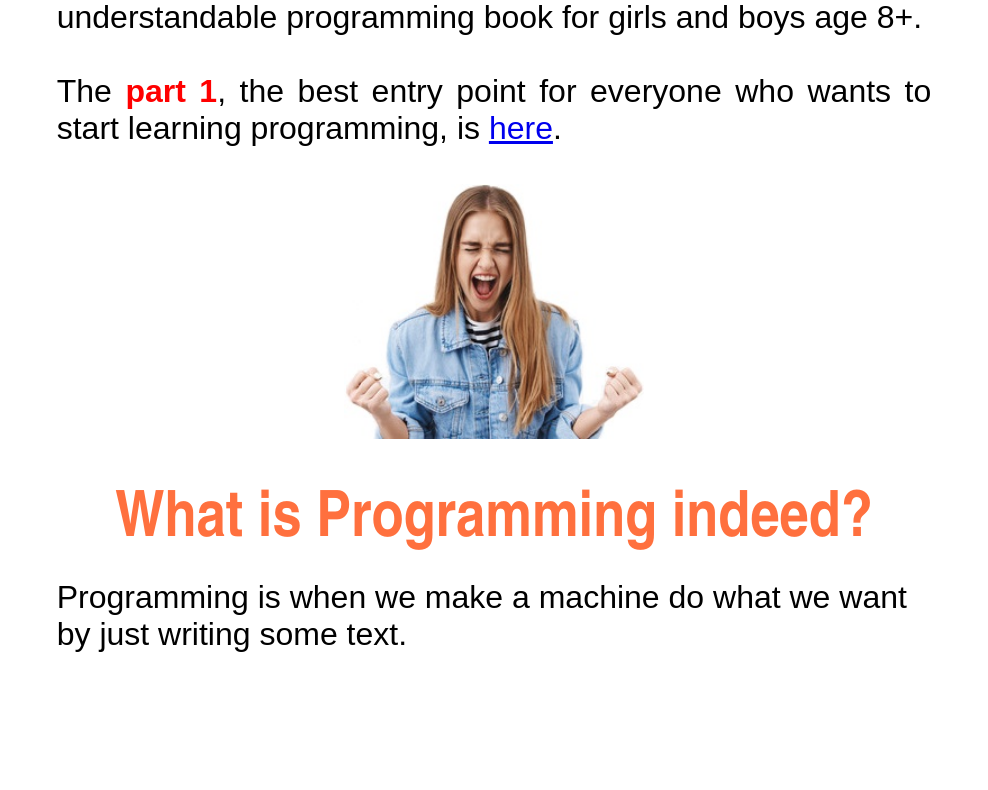
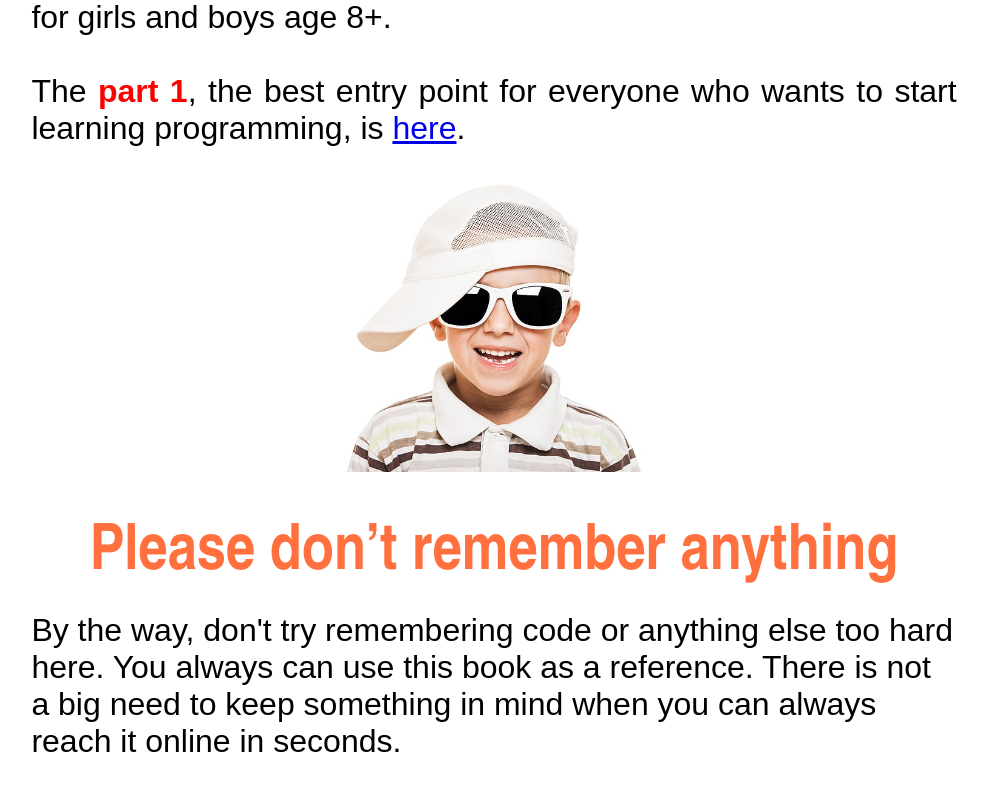
Before and after one commit to programmingforkidsreally/programmingforkidsreally.github.io, a plain HTML site: page index.html in a window 1280 px wide. Shown: the part 852-1642 px from the top of the page, without its empty margins (146-1134 px from the left). Drawn offline with Linux system fonts and the light colour scheme.

Commit message:
Add files via upload

```diff
--- a/index.html
+++ b/index.html
@@ -226,15 +226,15 @@ opacity: 1;
 	The <a style="color: red"><b>part 1</b></a>, the best entry point for everyone who wants to start learning programming, is <a href = "https://kotlinandswift.github.io/" target = "_blank">here</a>.
 	<br><br>
 	<center>
-<img src="joy.png" width= 300px>
+<img src="boyjoy.png" width= 300px>
 	</center>
 	<br>
 	</font0>
 </div>
 
-	<fontHeading>&nbsp&nbsp&nbsp&nbspWhat&nbspis&nbspProgramming&nbspindeed?&nbsp&nbsp&nbsp&nbsp</fontHeading>
+	<fontHeading>&nbsp&nbsp&nbsp&nbspPlease&nbspdon’t&nbspremember&nbspanything&nbsp&nbsp&nbsp&nbsp</fontHeading>
 	<br><br>
-	<font0>Programming is when we make a machine do what we want by just writing some text.
+	<font0>By the way, don't try remembering code or anything else too hard here. You always can use this book as a reference. There is not a big need to keep something in mind when you can always reach it online in seconds.
 	<br><br>
 
 
```
Also changed, not shown: boyjoy.png (added).
